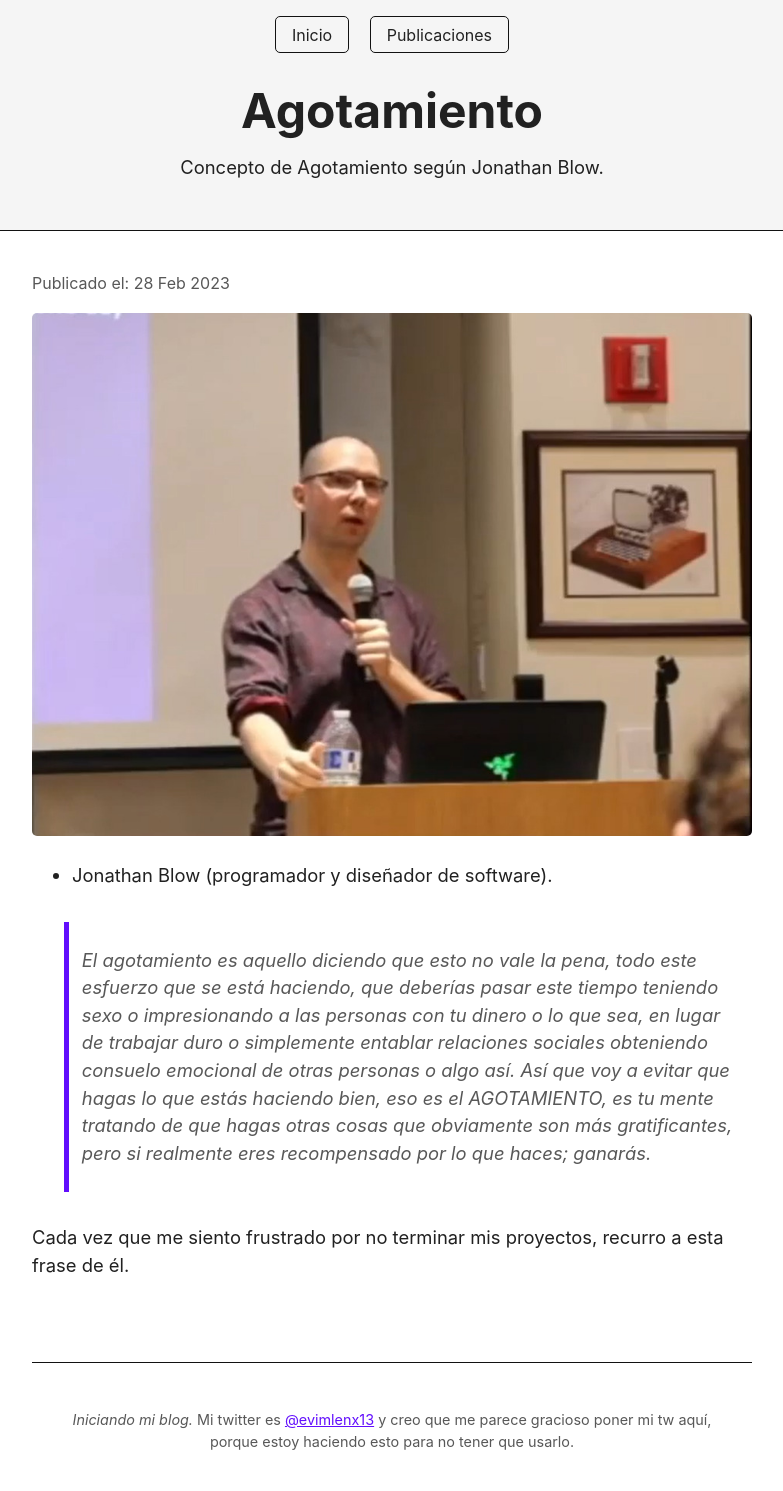
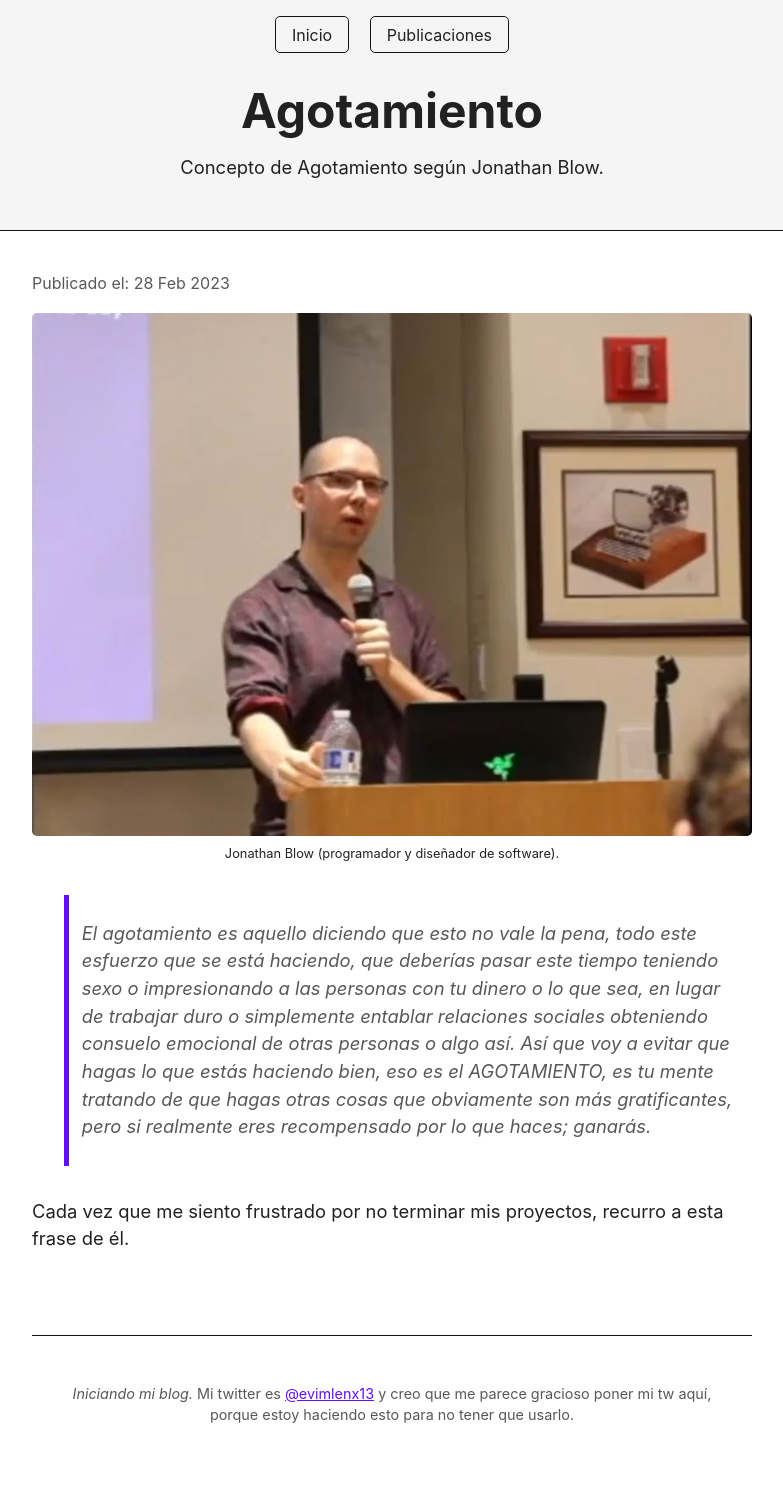
Before and after one commit to evilenx/BlogPersonal, a Jekyll site: the page built from _posts/2023/2023-02-28-Agotamiento-post.md, in a window 1280 px wide. Shown: the whole page, without its empty margins (248-1031 px from the left). Built offline with Jekyll 4.4.1, drawn with Linux system fonts in a browser that asks for light colours; after the commit the page ends 1464 px from its top, so only the background shows below that.

Commit message:
developer

```diff
--- a/_posts/2023/2023-02-28-Agotamiento-post.md
+++ b/_posts/2023/2023-02-28-Agotamiento-post.md
@@ -6,7 +6,7 @@ description: Concepto de Agotamiento según Jonathan Blow.
 {: .large}
 
  ![](/assets/images/jonathan_blow.jpg)
- * Jonathan Blow (programador y diseñador de software).
+ *Jonathan Blow (programador y diseñador de software).*
 
 > El agotamiento es aquello diciendo que esto no vale la pena, todo este esfuerzo que se está haciendo, que deberías pasar este tiempo teniendo sexo o impresionando a las personas con tu dinero o lo que sea, en lugar de trabajar duro o simplemente entablar relaciones sociales obteniendo consuelo emocional de otras personas o algo así. Así que voy a evitar que hagas lo que estás haciendo bien, eso es el AGOTAMIENTO,  es tu mente tratando de que hagas otras cosas que obviamente son más gratificantes, pero si realmente eres recompensado por lo que haces; ganarás.
 
```
